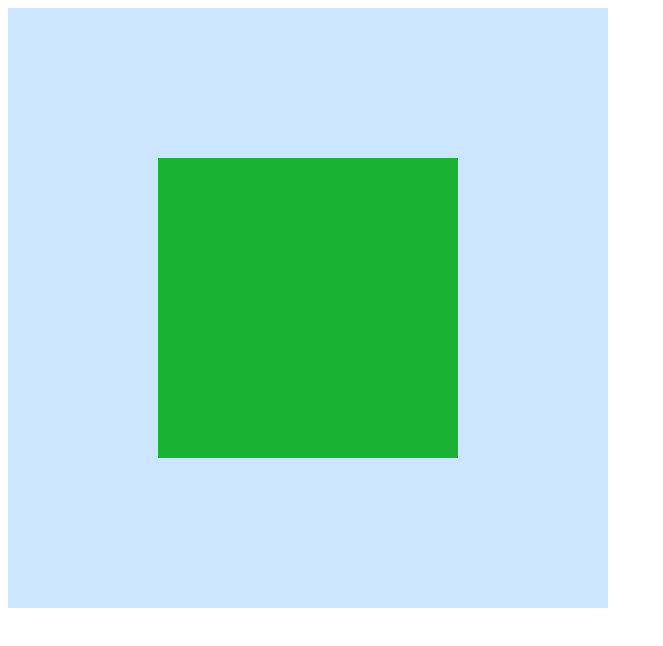
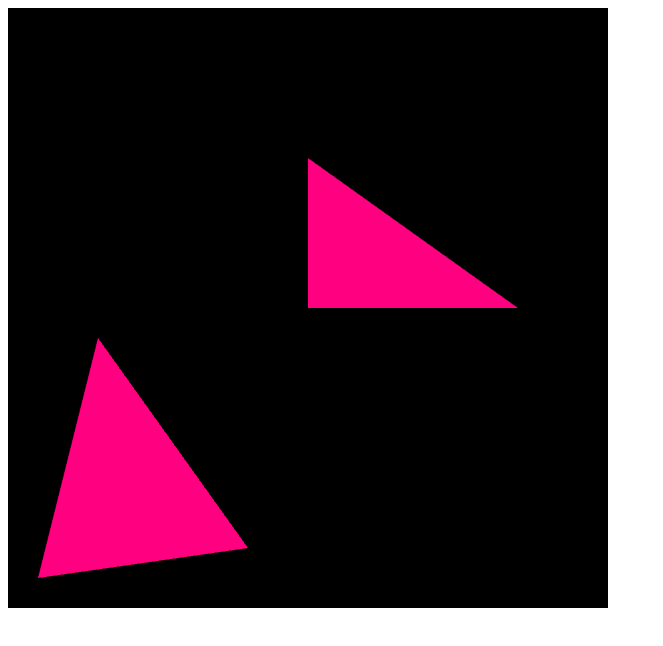
Before and after one commit to zackurben/js13k-2019, a website: page index.html in a window 1280 px wide. Shown: the whole page, without its empty margins (0-663 px from the left). Drawn offline with Linux system fonts and the light colour scheme.

Commit message:
overwriting demo with more simple code.

```diff
--- a/index.html
+++ b/index.html
@@ -2,7 +2,7 @@
 <html>
   <head></head>
   <body>
-    <canvas id="glcanvas" width="600" height="600"></canvas>
+    <canvas id="c" width="600" height="600"></canvas>
     <script type="application/javascript" src="index.js"></script>
   </body>
 </html>
--- a/index.js
+++ b/index.js
@@ -1,178 +1,165 @@
-let gl = null;
-let glCanvas = null;
+const canvas = document.getElementById('c');
+const gl = canvas.getContext('webgl2');
+if (!gl) {
+  console.error('no gl context');
+}
 
-// Aspect ratio and coordinate system
-// details
-let aspectRatio;
-let currentRotation = [0, 1];
-let currentScale = [1.0, 1.0];
+const vSource = `#version 300 es
 
-// Vertex information
-let vertexArray;
-let vertexBuffer;
-let vertexNumComponents;
-let vertexCount;
+// an attribute is an input (in) to a vertex shader.
+// It will receive data from a buffer
+in vec4 a_position;
 
-// Rendering data shared with the
-// scalers.
-let uScalingFactor;
-let uGlobalColor;
-let uRotationVector;
-let aVertexPosition;
+// all shaders have a main function
+void main() {
 
-// Animation timing
-let previousTime = 0.0;
-let degreesPerSecond = 0.0;
-window.addEventListener('load', startup, false);
+ // gl_Position is a special variable a vertex shader
+ // is responsible for setting
+ gl_Position = a_position;
+}
+`;
 
-function startup() {
-  glCanvas = document.getElementById('glcanvas');
-  gl = glCanvas.getContext('webgl');
+const fSource = `#version 300 es
 
-  const shaderSet = [
-    {
-      type: gl.VERTEX_SHADER,
-      value: `
-      attribute vec2 aVertexPosition;
-      uniform vec2 uScalingFactor;
-      uniform vec2 uRotationVector;
+// fragment shaders don't have a default precision so we need
+// to pick one. mediump is a good default. It means "medium precision"
+precision mediump float;
+
+// we need to declare an output for the fragment shader
+out vec4 outColor;
 
 void main() {
-        vec2 rotatedPosition = vec2(
-          aVertexPosition.x * uRotationVector.y + aVertexPosition.y * uRotationVector.x,
-          aVertexPosition.y * uRotationVector.y - aVertexPosition.x * uRotationVector.x
+ // Just set the output to a constant redish-purple
+ outColor = vec4(1, 0, 0.5, 1);
+}
+`;
+
+const vertexShader = createShader(gl, gl.VERTEX_SHADER, vSource);
+const fragmentShader = createShader(gl, gl.FRAGMENT_SHADER, fSource);
+const program = createProgram(gl, vertexShader, fragmentShader);
+
+// MAIN
+
+const positionAttributeLocation = gl.getAttribLocation(program, 'a_position');
+const positionBuffer = gl.createBuffer();
+gl.bindBuffer(gl.ARRAY_BUFFER, positionBuffer);
+
+
+const colorLocation = gl.getUniformLocation(program, "u_color");
+
+// three 2d points
+const positions = [
+  // one
+  0,
+  0,
+  1,
+
+  //two
+  0,
+  0.5,
+  1,
+
+  // three
+  0.7,
+  0,
+  1,
+
+  // second item
+  // one
+  -0.9,
+  -0.9,
+  0,
+
+  //two
+  -0.7,
+  -0.1,
+  0,
+
+  // three
+  -0.2,
+  -0.8,
+  0
+];
+gl.bufferData(gl.ARRAY_BUFFER, new Float32Array(positions), gl.STATIC_DRAW);
+
+const vao = gl.createVertexArray();
+gl.bindVertexArray(vao);
+gl.enableVertexAttribArray(positionAttributeLocation);
+
+const size = 3; // 3 components per iteration
+const type = gl.FLOAT; // the data is 32bit floats
+const normalize = false; // don't normalize the data
+const stride = 0; // 0 = move forward size * sizeof(type) each iteration to get the next position
+const offset = 0; // start at the beginning of the buffer
+gl.vertexAttribPointer(
+  positionAttributeLocation,
+  size,
+  type,
+  normalize,
+  stride,
+  offset
 );
 
-        gl_Position = vec4(rotatedPosition * uScalingFactor, 0.0, 1.0);
-      }
-      `
-    },
-    {
-      type: gl.FRAGMENT_SHADER,
-      value: `
-      precision mediump float;
-      uniform vec4 uGlobalColor;
+// resize(gl.canvas);
+// gl.viewport(0, 0, gl.canvas.width, gl.canvas.height);
 
-      void main() {
-        gl_FragColor = uGlobalColor;
-      }
-      `
-    }
-  ];
+// // Clear the canvas
+// gl.clearColor(0, 0, 0, 1);
+// gl.clear(gl.COLOR_BUFFER_BIT);
 
-  shaderProgram = buildShaderProgram(shaderSet);
+// Tell it to use our program (pair of shaders)
+gl.useProgram(program);
 
-  aspectRatio = glCanvas.width / glCanvas.height;
-  currentRotation = [0, 1];
-  currentScale = [1.0, aspectRatio];
+// Bind the attribute/buffer set we want.
+gl.bindVertexArray(vao);
 
-  vertexArray = new Float32Array([
-    -0.5,
-    0.5,
+let lastRender = 0;
+let now;
+let delta;
+render();
 
-    0.5,
-    0.5,
+function render(timestamp = 0) {
+  now = Date.now();
+  delta = timestamp - lastRender;
 
-    0.5,
-    -0.5,
+  gl.viewport(0, 0, gl.canvas.width, gl.canvas.height);
 
-    -0.5,
-    0.5,
+  // Clear the canvas
+  gl.clearColor(0, 0, 0, 1);
+  gl.clear(gl.COLOR_BUFFER_BIT);
 
-    0.5,
-    -0.5,
+  const primitiveType = gl.TRIANGLES;
+  const offset = 0;
+  const count = 6;
+  gl.drawArrays(primitiveType, offset, count);
 
-    -0.5,
-    -0.5
-  ]);
-
-  vertexBuffer = gl.createBuffer();
-  gl.bindBuffer(gl.ARRAY_BUFFER, vertexBuffer);
-  gl.bufferData(gl.ARRAY_BUFFER, vertexArray, gl.STATIC_DRAW);
-
-  vertexNumComponents = 2;
-  vertexCount = vertexArray.length / vertexNumComponents;
-
-  currentAngle = 0.0;
-  rotationRate = 6;
-
-  animateScene();
+  lastRender = now;
+  return requestAnimationFrame(render);
 }
 
-function buildShaderProgram(shaderInfo) {
-  let program = gl.createProgram();
-
-  shaderInfo.forEach(({ value, type }) => {
-    let shader = compileShader(value, type);
-    if (shader) {
-      gl.attachShader(program, shader);
-    }
-  });
-
-  gl.linkProgram(program);
-
-  if (!gl.getProgramParameter(program, gl.LINK_STATUS)) {
-    console.log('Error linking shader program:');
-    console.log(gl.getProgramInfoLog(program));
+function createShader(gl, type, source) {
+  const shader = gl.createShader(type);
+  gl.shaderSource(shader, source);
+  gl.compileShader(shader);
+  const success = gl.getShaderParameter(shader, gl.COMPILE_STATUS);
+  if (success) {
+    return shader;
   }
 
+  console.log(gl.getShaderInfoLog(shader));
+  gl.deleteShader(shader);
+}
+
+function createProgram(gl, vertexShader, fragmentShader) {
+  const program = gl.createProgram();
+  gl.attachShader(program, vertexShader);
+  gl.attachShader(program, fragmentShader);
+  gl.linkProgram(program);
+  const success = gl.getProgramParameter(program, gl.LINK_STATUS);
+  if (success) {
     return program;
   }
 
-function compileShader(code, type) {
-  let shader = gl.createShader(type);
-  gl.shaderSource(shader, code);
-  gl.compileShader(shader);
-
-  if (!gl.getShaderParameter(shader, gl.COMPILE_STATUS)) {
-    console.log(
-      `Error compiling ${
-        type === gl.VERTEX_SHADER ? 'vertex' : 'fragment'
-      } shader:`
-    );
-    console.log(gl.getShaderInfoLog(shader));
+  console.log(gl.getProgramInfoLog(program));
+  gl.deleteProgram(program);
 }
-  return shader;
-}
-
-function animateScene() {
-  gl.viewport(0, 0, glCanvas.width, glCanvas.height);
-  gl.clearColor(0.8, 0.9, 1.0, 1.0);
-  gl.clear(gl.COLOR_BUFFER_BIT);
-
-  let radians = (currentAngle * Math.PI) / 180.0;
-  currentRotation[0] = Math.sin(radians);
-  currentRotation[1] = Math.cos(radians);
-
-  gl.useProgram(shaderProgram);
-
-  uScalingFactor = gl.getUniformLocation(shaderProgram, 'uScalingFactor');
-  uGlobalColor = gl.getUniformLocation(shaderProgram, 'uGlobalColor');
-  uRotationVector = gl.getUniformLocation(shaderProgram, 'uRotationVector');
-  aVertexPosition = gl.getAttribLocation(shaderProgram, 'aVertexPosition');
-
-  gl.uniform2fv(uScalingFactor, currentScale);
-  gl.uniform2fv(uRotationVector, currentRotation);
-  gl.uniform4fv(uGlobalColor, [0.1, 0.7, 0.2, 1.0]);
-
-  gl.enableVertexAttribArray(aVertexPosition);
-  gl.bindBuffer(gl.ARRAY_BUFFER, vertexBuffer);
-  gl.vertexAttribPointer(
-    aVertexPosition,
-    vertexNumComponents,
-    gl.FLOAT,
-    false,
-    0,
-    0
-  );
-
-  gl.drawArrays(gl.TRIANGLES, 0, vertexCount);
-
-  window.requestAnimationFrame(currentTime => {
-    let deltaAngle = ((currentTime - previousTime) / 1000.0) * degreesPerSecond;
-
-    currentAngle = (currentAngle + deltaAngle) % 360;
-    previousTime = currentTime;
-    animateScene();
-  });
-}
```
Lines whose indentation alone changed are shown as unchanged.
